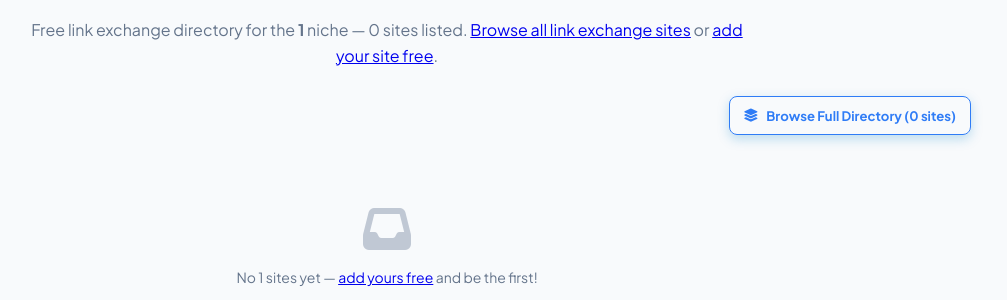
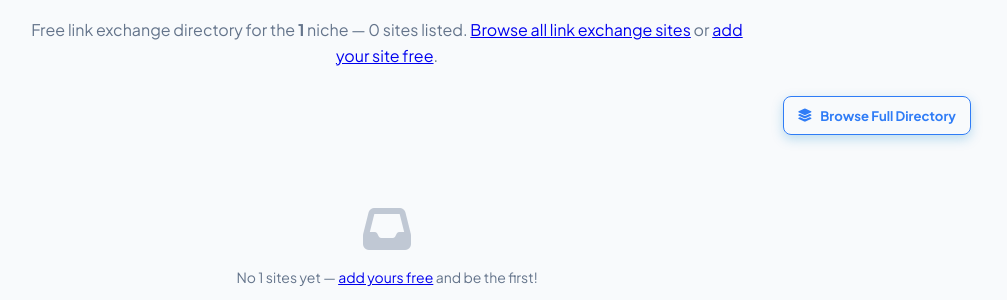
Before and after one commit to Twh-555/link-exchange, a Flask app: page /niche/1 in a window 1280 px wide. Shown: the part 227-527 px from the top of the page, without its empty margins (253-1260 px from the left). Run offline with Flask 3, Linux system fonts and the light colour scheme; data that the repository does not hold is empty.

Commit message:
Remove '(N sites)' from Browse Full Directory buttons + directory subtitle

```diff
--- a/templates/directory.html
+++ b/templates/directory.html
@@ -7,7 +7,7 @@
 <section class="hero-section text-center" style="padding-bottom:8px">
   <div class="hero-badge"><i class="fa-solid fa-arrow-right-arrow-left"></i> Link Exchange Directory</div>
   <h1 class="page-title"><span class="gradient-text">Link Exchange Sites</span></h1>
-  <p class="page-subtitle">Browse {{ sites|length }} sites looking for link exchanges — filter by niche, then send a free exchange request.</p>
+  <p class="page-subtitle">Browse free link exchange sites — filter by niche, then send a free exchange request.</p>
   <div class="hero-actions" style="margin-top:14px;display:flex;gap:10px;justify-content:center;flex-wrap:wrap">
     <a class="btn btn-primary btn-sm" href="{{ url_for('submit') }}"><i class="fa-solid fa-plus"></i> Add Your Site (Free)</a>
   </div>
--- a/templates/index.html
+++ b/templates/index.html
@@ -116,7 +116,7 @@
 
 <div class="directory-wrap locked" id="directoryWrap" style="scroll-margin-top:80px">
   <div style="text-align:right;margin-bottom:12px">
-    <a class="btn btn-primary btn-outline btn-sm" href="{{ url_for('directory') }}"><i class="fa-solid fa-layer-group"></i> Browse Full Directory ({{ sites|length }} sites)</a>
+    <a class="btn btn-primary btn-outline btn-sm" href="{{ url_for('directory') }}"><i class="fa-solid fa-layer-group"></i> Browse Full Directory</a>
   </div>
   <div class="directory-grid" id="grid">
     {% for s in sites %}
--- a/templates/niche.html
+++ b/templates/niche.html
@@ -18,7 +18,7 @@
 
 <div class="directory-wrap locked" id="directoryWrap">
   <div style="text-align:right;margin-bottom:12px">
-    <a class="btn btn-primary btn-outline btn-sm" href="{{ url_for('directory') }}"><i class="fa-solid fa-layer-group"></i> Browse Full Directory ({{ total_sites }} sites)</a>
+    <a class="btn btn-primary btn-outline btn-sm" href="{{ url_for('directory') }}"><i class="fa-solid fa-layer-group"></i> Browse Full Directory</a>
   </div>
   <div class="directory-grid">
     {% for s in sites %}
--- a/templates/prog.html
+++ b/templates/prog.html
@@ -67,7 +67,7 @@
     {% if sites %}
     <div class="directory-wrap locked" id="directoryWrap" style="margin-top:16px">
       <div style="text-align:right;margin-bottom:12px">
-        <a class="btn btn-primary btn-outline btn-sm" href="{{ url_for('directory') }}"><i class="fa-solid fa-layer-group"></i> Browse Full Directory ({{ total_sites }} sites)</a>
+        <a class="btn btn-primary btn-outline btn-sm" href="{{ url_for('directory') }}"><i class="fa-solid fa-layer-group"></i> Browse Full Directory</a>
       </div>
       <div class="directory-grid">
         {% for s in sites %}
```
